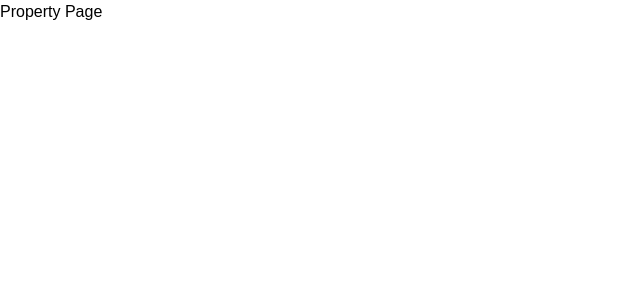
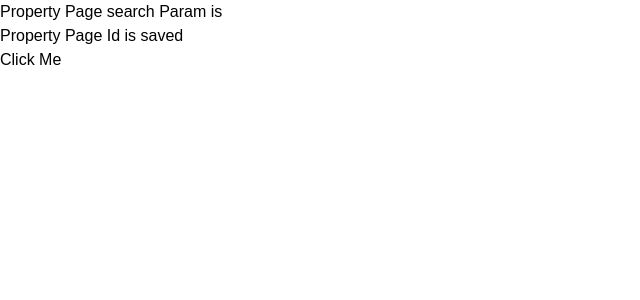
Before and after one commit to Hrushi1227/NextJs, a Next.js app: page /properties/saved in a window 1280 px wide. Shown: the top 300 px of the page, without its empty margins (0-640 px from the left). Built offline with nearby package versions, Linux system fonts and the light colour scheme.

Commit message:
navigation method demos

```diff
--- a/app/properties/[id]/page.jsx
+++ b/app/properties/[id]/page.jsx
@@ -1,5 +1,19 @@
+"use client";
+import { useRouter, useParams, useSearchParams } from "next/navigation";
+
 const PropertyPage = () => {
-    return ( <div>Property Page</div> );
-}
+  const router = useRouter();
+  const params = useParams();
+  const searchParams = useSearchParams();
+
+  console.log("Check router ", router);
+  return (
+    <div>
+      <div> Property Page search Param is {searchParams.get("name")}</div>
+      <div> Property Page Id is {params.id}</div>
+      <button onClick={() => router.replace("/")}> Click Me</button>
+    </div>
+  );
+};
 
 export default PropertyPage;
```
